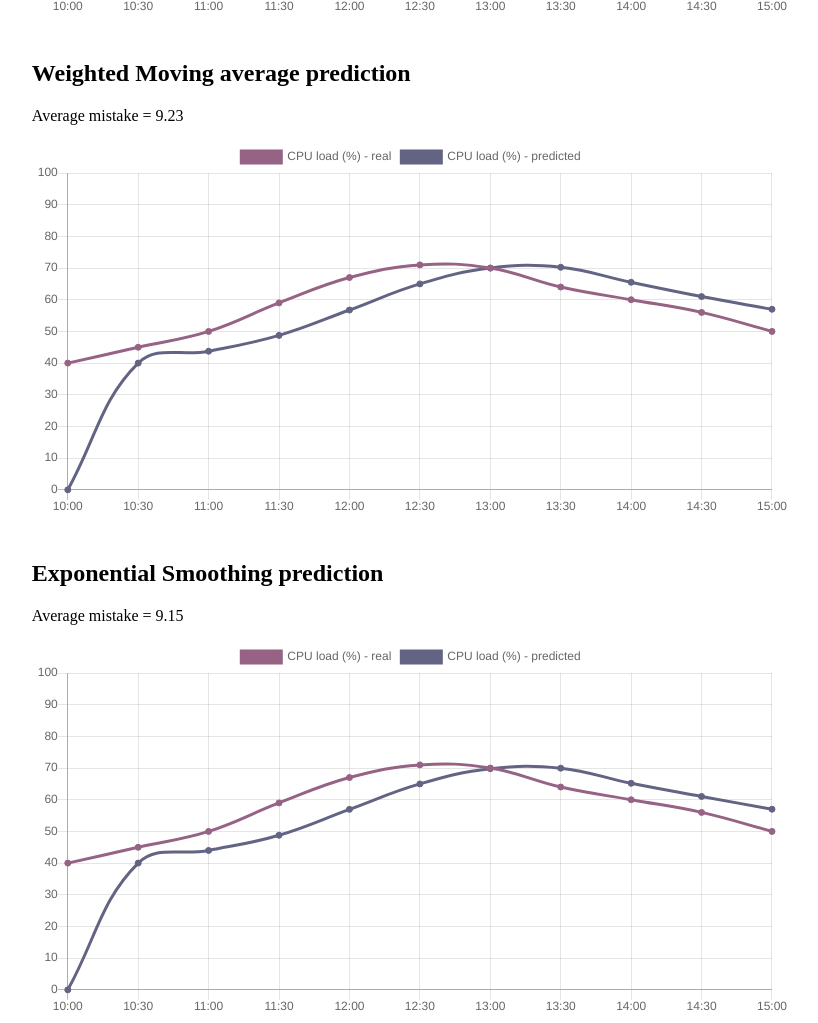
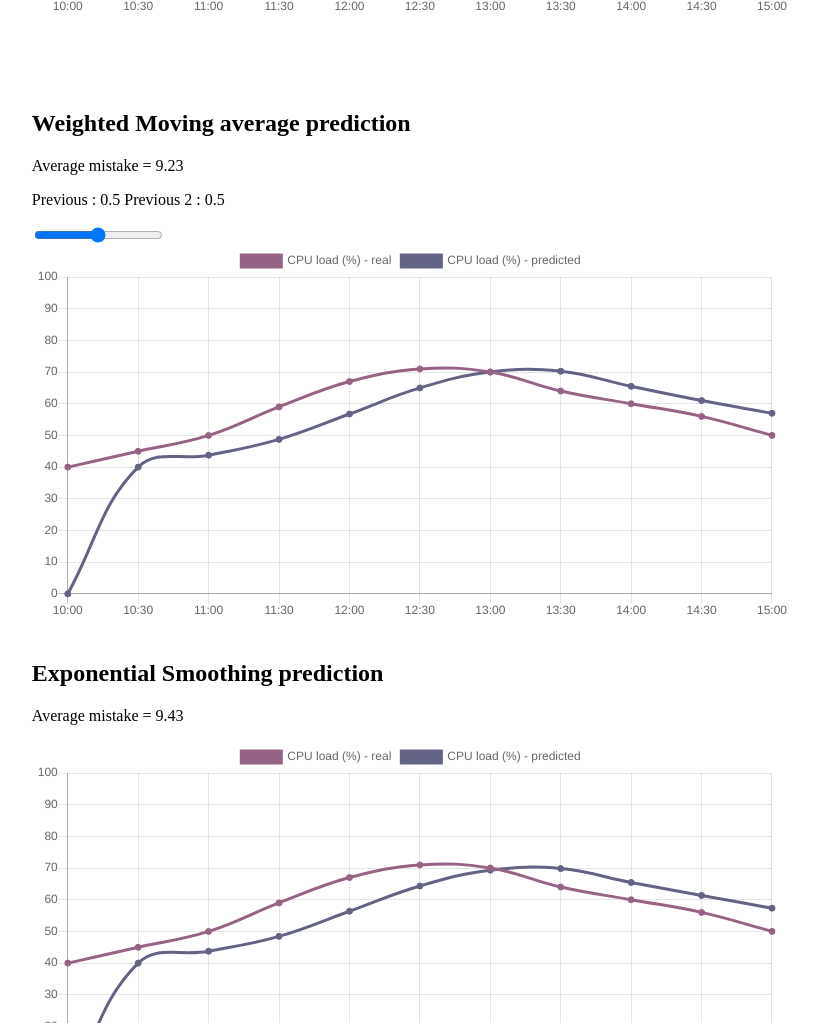
Before and after one commit to DimamoN/time-series-prediction, a plain HTML site: page index.html in a window 1280 px wide. Shown: the part 450-1473 px from the top of the page, without its empty margins (229-1047 px from the left). Drawn offline with nearby package versions, Linux system fonts and the light colour scheme.

Commit message:
slider to control previous rate param added to WMA chart

```diff
--- a/css/style.css
+++ b/css/style.css
@@ -3,7 +3,7 @@ h1,h2,a,p {
 }
 
 div.chart {
-    margin-top: 100px;
+    margin-top: 150px;
     margin-left: 20%;
     margin-right: 20%;
     width: 60%;
--- a/index.html
+++ b/index.html
@@ -21,6 +21,14 @@
 <div class="chart">
     <h2>Weighted Moving average prediction</h2>
     <p id="wmaMistake"></p>
+
+    <div class="slideContainer">
+        <p>Previous :   <span id="wmaSliderValue"></span>
+           Previous 2 : <span id="wmaSliderValue2"></span>
+        </p>
+        <input type="range" min="0" max="100" value="50" class="slider" id="wmaSlider">
+    </div>
+
     <canvas id="wmaChart"></canvas>
 </div>
 
--- a/js/mychart.js
+++ b/js/mychart.js
@@ -1,6 +1,32 @@
 let ma = document.getElementById('maChart').getContext('2d');
 let wma = document.getElementById('wmaChart').getContext('2d');
 let es = document.getElementById('esChart').getContext('2d');
+
+///////////
+let chartMa;
+let chartWma;
+let chartEs;
+///////////
+
+
+// WMA SLIDER
+let wmaSlider = document.getElementById("wmaSlider");
+let wmaSliderValue = document.getElementById("wmaSliderValue");
+let wmaSliderValue2 = document.getElementById("wmaSliderValue2");
+
+// set default values
+wmaSliderValue.innerHTML = '0.5';
+wmaSliderValue2.innerHTML = (1 - parseFloat(wmaSliderValue.innerHTML)).toFixed(1);
+
+wmaSlider.oninput = function() {
+    const prevRate = this.value / 100;
+    wmaSliderValue.innerHTML = prevRate;
+    wmaSliderValue2.innerHTML = (1 - prevRate).toFixed(2);
+    const cpuLoadWmaPredicted = predictedDataSet(predictWmaList(realValues, prevRate));
+    chartWma = lineChart(wma, LABELS, [cpuLoadReal, cpuLoadWmaPredicted]);
+    setWmaMistake(prevRate);
+};
+
 
 // colors
 const PURPLE = 'rgb(150, 99, 132)';
@@ -53,6 +79,9 @@ function lineChart(ctx, labels, _dataSets) {
                         suggestedMax: 100
                     }
                 }]
+            },
+            animation: {
+                duration: 0
             }
         }
     });
@@ -105,7 +134,7 @@ function predictMaList(realValues) {
 }
 
 const cpuLoadMaPredicted = predictedDataSet(predictMaList(realValues));
-let chartMa = lineChart(ma, LABELS, [cpuLoadReal, cpuLoadMaPredicted]);
+chartMa = lineChart(ma, LABELS, [cpuLoadReal, cpuLoadMaPredicted]);
 
 ///////////////////////////////
 /// Weighted Moving Average ///
@@ -119,7 +148,7 @@ function predictWma(prev, prev2, prevRate, prev2Rate) {
     return (prevRate * prev) + (prev2Rate * prev2);
 }
 
-function predictWmaList(realValues) {
+function predictWmaList(realValues, prevRate = PREV_RATE) {
     let predictedValues = [];
     for (let i = 0; i < realValues.length; ++i) {
         if (i === 0) {
@@ -133,20 +162,20 @@ function predictWmaList(realValues) {
                 realValues[i - 1],
                 realValues[i - 2],
                 PREV_RATE,
-                PREV2_RATE);
+                1 - prevRate);
         }
     }
     return predictedValues;
 }
 
 const cpuLoadWmaPredicted = predictedDataSet(predictWmaList(realValues));
-let chartWma = lineChart(wma, LABELS, [cpuLoadReal, cpuLoadWmaPredicted]);
+chartWma = lineChart(wma, LABELS, [cpuLoadReal, cpuLoadWmaPredicted]);
 
 /////////////////////////////
 /// Exponential Smoothing ///
 /////////////////////////////
 
-const ALPHA = 0.8; // [0..1]
+const ALPHA = 0.75; // [0..1]
 
 function predictES(prevActual, prevPredicted, alpha) {
     return (alpha * prevActual) + ((1 - alpha) * prevPredicted);
@@ -169,16 +198,32 @@ function predictESList(realValues) {
 }
 
 const cpuLoadESPredicted = predictedDataSet(predictESList(realValues));
-let chartEs = lineChart(es, LABELS, [cpuLoadReal, cpuLoadESPredicted]);
+chartEs = lineChart(es, LABELS, [cpuLoadReal, cpuLoadESPredicted]);
 
 
 ///////////////////////////////
 
 // set mistakes
 const mistakeText = 'Average mistake = ';
-document.getElementById("maMistake").innerHTML = mistakeText + averageMistake(realValues, predictMaList(realValues));
-document.getElementById("wmaMistake").innerHTML = mistakeText + averageMistake(realValues, predictWmaList(realValues));
-document.getElementById("esMistake").innerHTML = mistakeText + averageMistake(realValues, predictESList(realValues));
+
+function setWmaMistake(prevRate = PREV_RATE) {
+    document.getElementById("wmaMistake").innerHTML =
+        mistakeText + averageMistake(realValues, predictWmaList(realValues, prevRate));
+}
+
+function setMaMistake() {
+    document.getElementById("maMistake").innerHTML =
+        mistakeText + averageMistake(realValues, predictMaList(realValues));
+}
+
+function setEsMistake() {
+    document.getElementById("esMistake").innerHTML =
+        mistakeText + averageMistake(realValues, predictESList(realValues));
+}
+
+setMaMistake();
+setWmaMistake();
+setEsMistake();
 
 // compare results
 console.dir({
```
